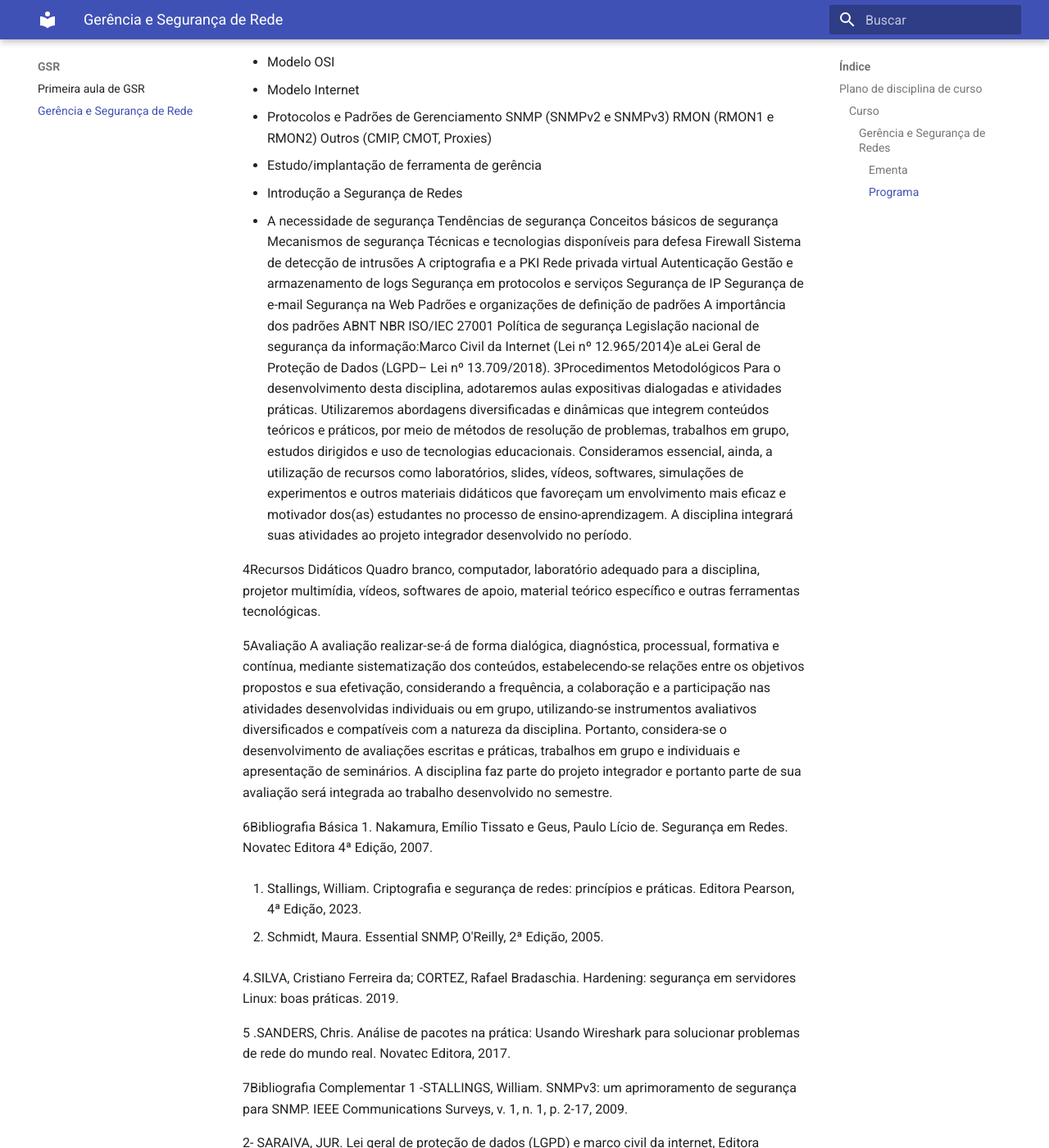
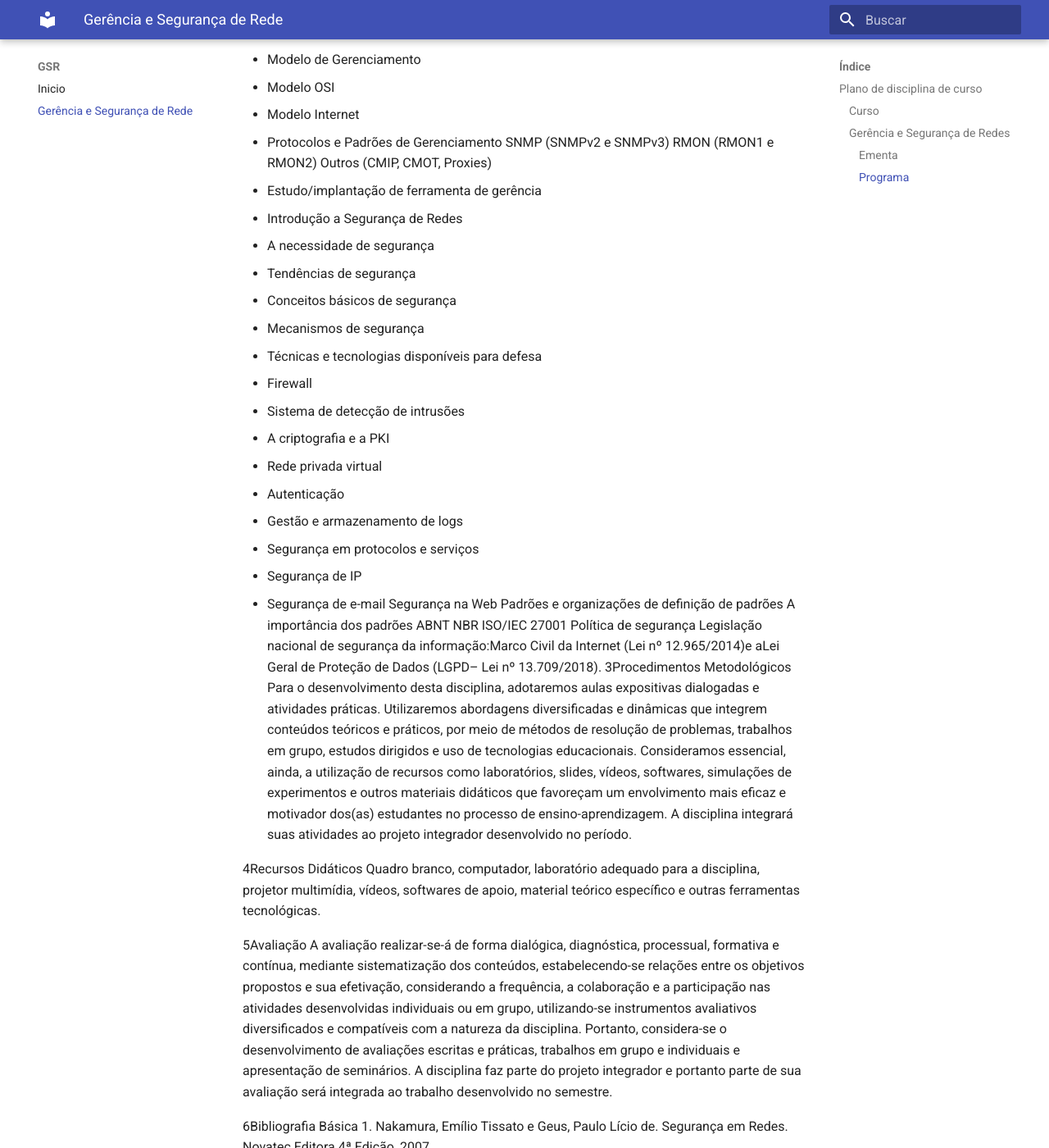
Before and after one commit to JeanDev0/doce-gsr, an MkDocs documentation site: the page built from docs/programa.md, in a window 1280 px wide and 1400 px high, scrolled down 1160 px. Shown: the whole window at 82% size. Built offline with MkDocs 1.6.1 and Material for MkDocs 9.7.7, drawn with Linux system fonts in a browser that asks for light colours.

Commit message:
Site no ar

```diff
--- a/docs/index.md
+++ b/docs/index.md
@@ -1,6 +1,5 @@
-# Primeira aula de GSR
+# Inicio
 
-**Está é a primeira aula**
 
 ## Comandos
 
--- a/docs/programa.md
+++ b/docs/programa.md
@@ -6,15 +6,15 @@
 **Técnico de Nível Médio em Redes de Computadores, na Forma Subsequente**
 Disciplina
 
-####Gerência e Segurança de Redes
+###Gerência e Segurança de Redes
 
 Carga horária: 60h
 
-#####Ementa
+####Ementa
 
 Fundamentos de gerência de redes e áreas de gerenciamento. Arquiteturas e modelos de gerenciamento OSI e Internet. Protocolos e padrões de gerenciamento, com ênfase em SNMP e RMON. Ferramentas de monitoramento e gerência de redes. Fundamentos e mecanismos de segurança de redes. Tecnologias de defesa, criptografia, VPN e autenticação. Segurança em protocolos e serviços de rede. Padrões, políticas e legislação de segurança da informação.
 
-#####Programa
+####Programa
 ***1 Objetivos***
 
 - Compreender os principais problemas relacionados à gerência de redes de computadores.
@@ -42,19 +42,19 @@ Fundamentos de gerência de redes e áreas de gerenciamento. Arquiteturas e mode
 - Estudo/implantação de ferramenta de gerência
 - Introdução a Segurança de Redes
 - A necessidade de segurança
-Tendências de segurança
-Conceitos básicos de segurança
-Mecanismos de segurança
-Técnicas e tecnologias disponíveis para defesa
-Firewall
-Sistema de detecção de intrusões
-A criptografia e a PKI
-Rede privada virtual
-Autenticação
-Gestão e armazenamento de logs
-Segurança em protocolos e serviços
-Segurança de IP
-Segurança de e-mail
+- Tendências de segurança
+- Conceitos básicos de segurança
+- Mecanismos de segurança
+- Técnicas e tecnologias disponíveis para defesa
+- Firewall
+- Sistema de detecção de intrusões
+- A criptografia e a PKI
+- Rede privada virtual
+- Autenticação
+- Gestão e armazenamento de logs
+- Segurança em protocolos e serviços
+- Segurança de IP
+- Segurança de e-mail
 Segurança na Web
 Padrões e organizações de definição de padrões
 A importância dos padrões
```
